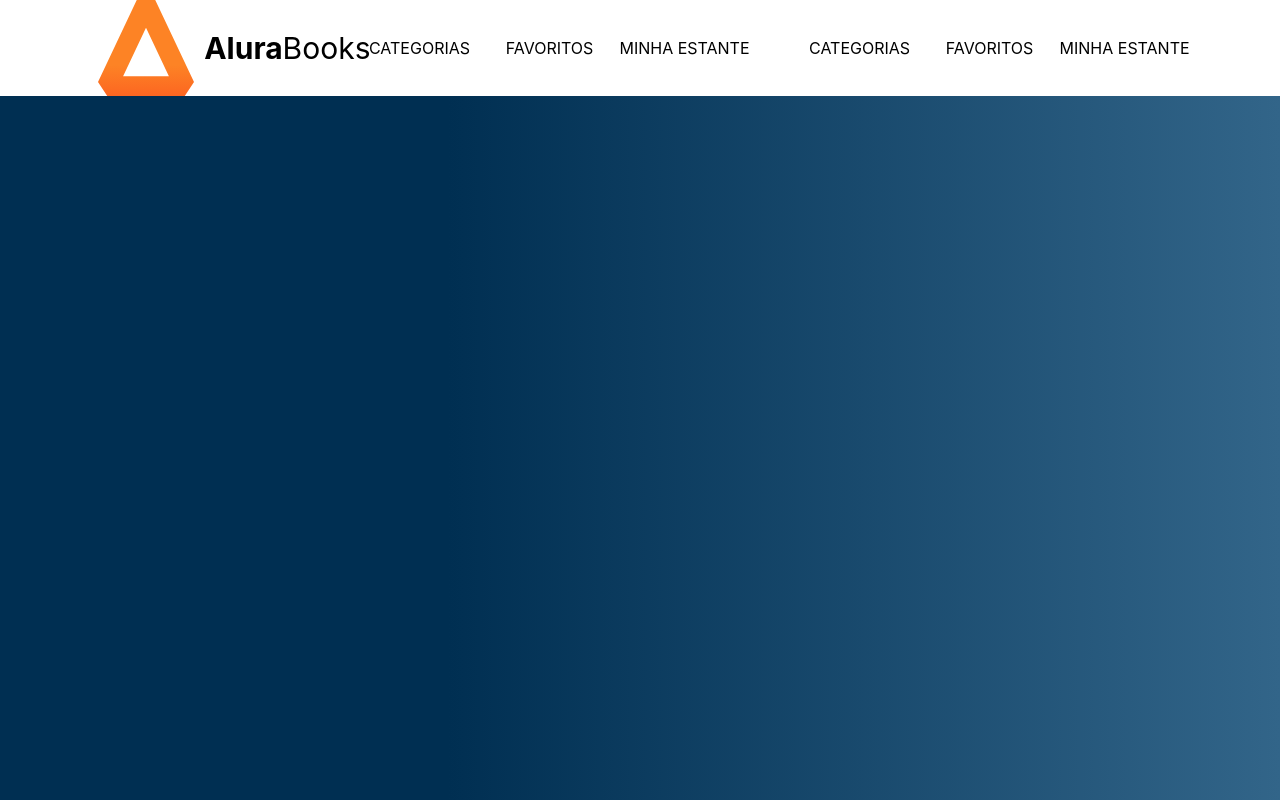
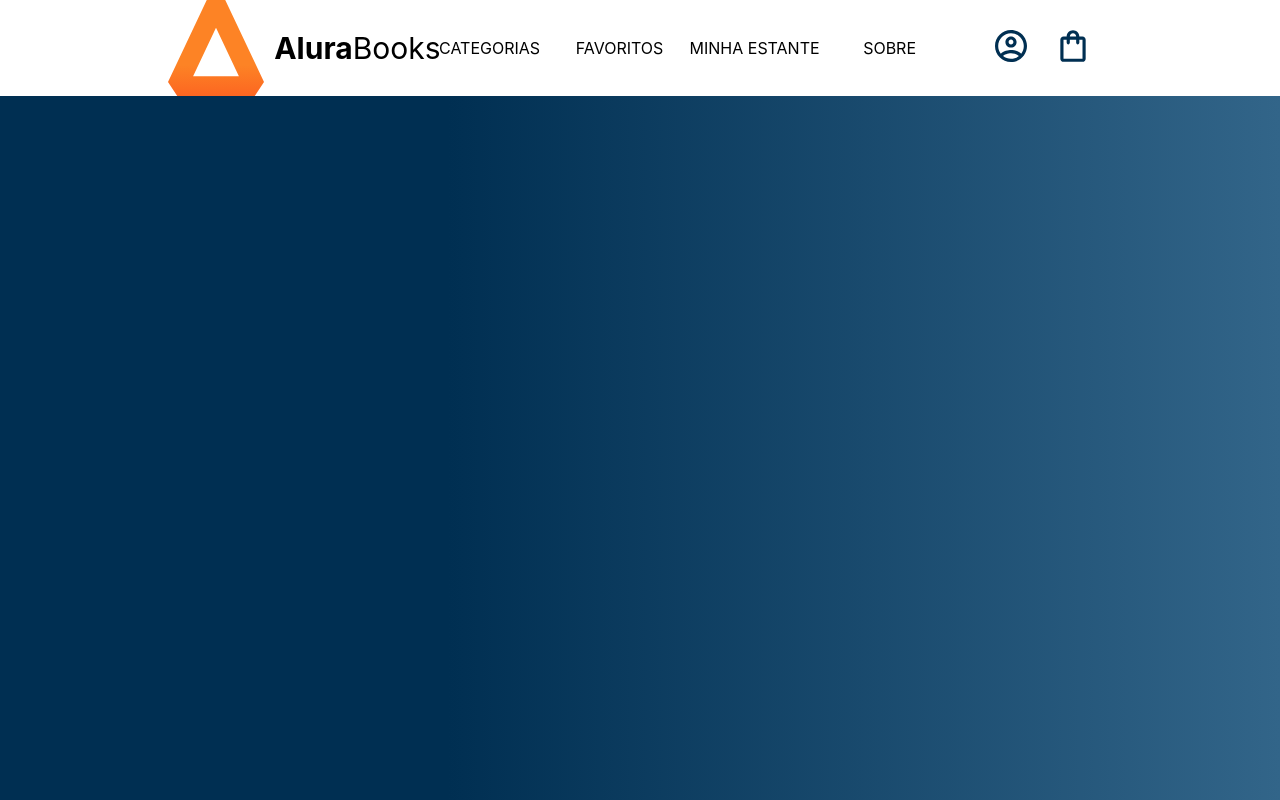
Before and after one commit to gabrieloliveiraq/project-bookstore-frontend, a React (Create React App) app: page / in a window 1280 px wide. Built offline with nearby package versions, Linux system fonts and the light colour scheme.

Commit message:
refactoring using styled components

```diff
--- a/src/App.css
+++ /dev/null
@@ -1,9 +0,0 @@
-.App {
-    width: 100vw;
-    height: 100vh;
-    background-image: linear-gradient(90deg, #002f52 35%, #326589 100%);
-}
-
-li {
-    list-style: none;
-}
--- a/src/App.js
+++ b/src/App.js
@@ -1,11 +1,16 @@
-import './App.css';
 import Header from './components/Header';
+import styled from 'styled-components'
 
+const AppContainer = styled.div`
+  width: 100vw;
+  height: 100vh;
+  background-image: linear-gradient(90deg, #002f52 35%, #326589 100%);
+`
 function App() {
   return (
-    <div className='App'>
-      <Header/>
-    </div>
+    <AppContainer>
+      <Header />
+    </AppContainer>
   );
 }
 
--- a/src/components/Header/index.js
+++ b/src/components/Header/index.js
@@ -1,15 +1,21 @@
-import './style.css'
 import Logo from '../Logo'
 import OptionsHeader from '../OptionsHeader'
-import IconsHeader from '../OptionsHeader'
+import IconsHeader from '../IconsHeader'
+import styled from 'styled-components'
+
+const HeaderContainer = styled.header`
+    background-color: #FFF;
+    display: flex;
+    justify-content: center;
+`
 
 function Header() {
     return (
-        <header className='App-header'>
+        <HeaderContainer >
         <Logo />
         <OptionsHeader />
         <IconsHeader />
-      </header>
+      </HeaderContainer>
     )
 }
 
--- a/src/components/Header/style.css
+++ /dev/null
@@ -1,5 +0,0 @@
-.App-header {
-    background-color: #FFF;
-    display: flex;
-    justify-content: center;
-}
--- a/src/components/IconsHeader/index.js
+++ b/src/components/IconsHeader/index.js
@@ -1,16 +1,26 @@
-import './style.css'
 import profile from '../../images/perfil.svg'
 import checkout from '../../images/sacola.svg'
+import styled from 'styled-components'
 
 const icons = [profile, checkout]
 
+const IconsContainer = styled.ul`
+    display: flex;
+    align-items: center;
+`
+
+const Icon = styled.li`
+    margin-right: 40px;
+    width: 25px;
+`
+
 function IconsHeader() {
     return (
-        <ul className='icons'>
+        <IconsContainer>
         {icons.map((icon) => (
-          <li className='icon'><img src={icon} alt='icons' /></li>
+          <Icon><img src={icon} alt='icons'/></Icon>
         ))}
-      </ul>
+      </IconsContainer>
     )
 }
 
--- a/src/components/Logo/index.js
+++ b/src/components/Logo/index.js
@@ -1,12 +1,22 @@
-import './style.css'
 import logo from '../../images/logo.svg'
+import styled from 'styled-components'
+
+const LogoContainer = styled.div`
+    display: flex;
+    font-size: 30px;
+    margin-left: 1%;
+`
+
+const LogoImg = styled.img`
+    margin-right: 10px;
+`
 
 function Logo() {
     return (
-        <div className='logo'>
-            <img src={logo} alt={'logo'} className='logo-img'></img>
+        <LogoContainer>
+            <LogoImg src={logo} alt={'logo'} className='logo-img'></LogoImg>
             <p><strong>Alura</strong>Books</p>
-        </div>
+        </LogoContainer>
     )
 }
 
--- a/src/components/Logo/style.css
+++ /dev/null
@@ -1,8 +0,0 @@
-.logo {
-    display: flex;
-    font-size: 30px;
-    margin-left: 1%;
-  }
-  .logo-img {
-    margin-right: 10px;
-  }
--- a/src/components/OptionsHeader/index.js
+++ b/src/components/OptionsHeader/index.js
@@ -1,14 +1,28 @@
-import './style.css'
+import styled from 'styled-components'
 
-const optionsHeader = ['CATEGORIAS', 'FAVORITOS', 'MINHA ESTANTE']
+const optionsHeader = ['CATEGORIAS', 'FAVORITOS', 'MINHA ESTANTE', 'SOBRE']
 
+const OptionsContainer = styled.ul`
+  display: flex;
+`
+const Option = styled.li`
+    font-size: 16px;
+    display: flex;
+    justify-content: center;
+    align-items: center;
+    text-align: center;
+    height: 100%;
+    padding: 0 5px;
+    cursor: pointer;
+    min-width: 120px;
+`
 function OptionsHeader() {
     return (
-        <ul className='options'>
+        <OptionsContainer>
           {optionsHeader.map((texto) => (
-            <li className='option'><p>{texto}</p></li>
+            <Option><p>{texto}</p></Option>
           ))}
-        </ul>
+        </OptionsContainer>
     )
 }
 
--- a/src/components/OptionsHeader/style.css
+++ /dev/null
@@ -1,15 +0,0 @@
-.options {
-    display: flex;
-}
-
-.option {
-    font-size: 16px;
-    display: flex;
-    justify-content: center;
-    align-items: center;
-    text-align: center;
-    height: 100%;
-    padding: 0 5px;
-    cursor: pointer;
-    min-width: 120px;
-}
```
Also changed, not shown: src/components/IconsHeader/style.css (deleted, +0 -9 lines).
